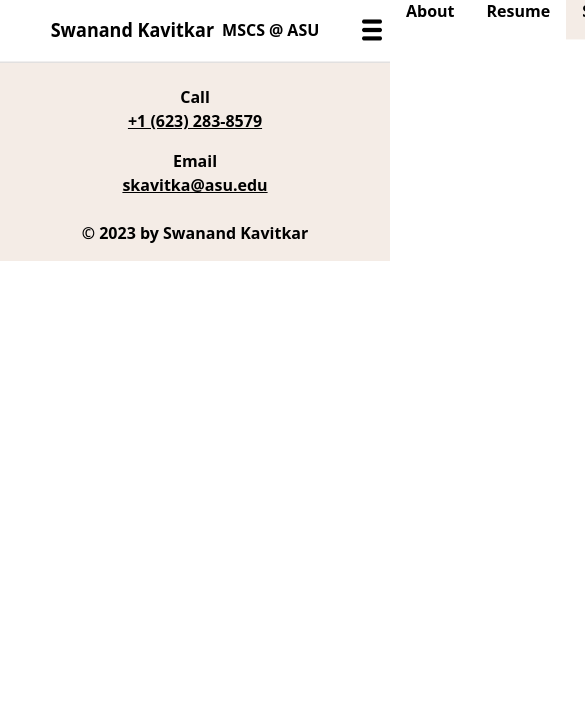
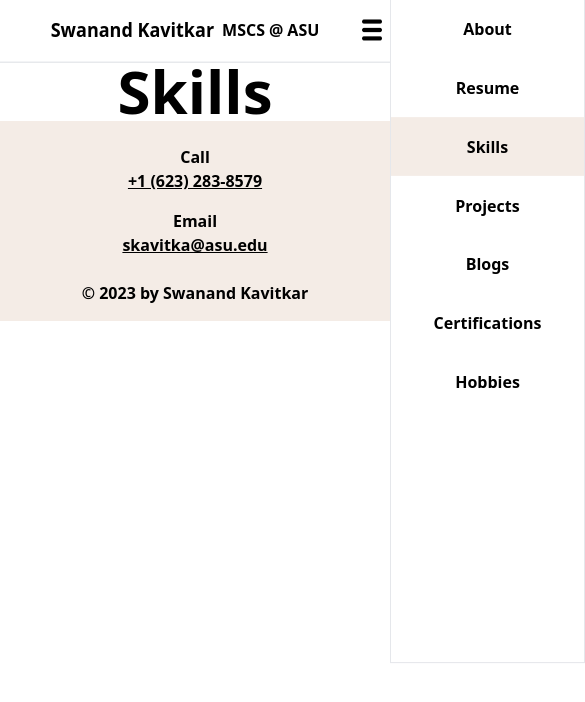
Before and after one commit to S-Threepio/S-Threepio.github.io, a React (Create React App) app: page /skills in a window 390 px wide. Shown: the top 702 px of the page, 585 px wide, since content can reach past the window. Built offline with nearby package versions, Linux system fonts and the light colour scheme.

Commit message:
fixed height

```diff
--- a/src/App.js
+++ b/src/App.js
@@ -3,7 +3,7 @@ import Header from "./Header.js";
 import Footer from "./Footer.js";
 import About from "./components/Landing/About.js";
 import Resume from "./components/Resume/Resume.js";
-import Skills from "./components/Skills.js";
+import Skills from "./components/Skills/Skills.js";
 import Projects from "./components/Projects.js";
 import Blogs from "./components/Blogs.js";
 import Certifications from "./components/Certifications.js";
@@ -18,7 +18,7 @@ const App = () => {
         <Routes>
           <Route path="/" element={<About />} />
           <Route path="/resume" element={<Resume />} />
-          {/* <Route path="/skills" element={<Skills />} /> */}
+          <Route path="/skills" element={<Skills />} />
         </Routes>
       </Router>
       <Footer />
--- a/src/Header.js
+++ b/src/Header.js
@@ -22,7 +22,7 @@ const Header = () => {
 
   return (
     <header className="font-semibold scale-y-105 border-b border-gray-300 md:border-gray-100">
-      <nav className="flex flex-row items-center p-4 px-2 bg-white md:flex-col md:items-center xl:flex-row">
+      <nav className="flex flex-row items-center p-4 px-2 bg-white h-max md:flex-col md:items-center xl:flex-row">
         <div className="flex items-center justify-center flex-1 md:justify-normal">
           <span className="hidden px-2 text-xs md:flex">&#x25A0;</span>
           <span className="text-lg font-bold">Swanand Kavitkar</span>
@@ -44,8 +44,8 @@ const Header = () => {
         </div>
         <div>
           <ul
-            className={`transition-transform duration-300 transform md:transform-none flex-col fixed top-0 left-0 w-screen h-screen z-50 items-stretch  bg-white text-center  md:static md:h-auto md:w-auto md:flex md:flex-row md:text-base
-            ${isMenuOpen ? "flex translate-x-0" : "translate-x-full"}`}
+            className={`w-1/2 h-[75vh] flex transition-transform duration-300 transform md:transform-none md:transition-none flex-col absolute top-0 right-0  bg-white text-center border border-gray-200  md:border-none md:static md:h-auto md:w-auto md:flex md:flex-row md:text-base
+            ${isMenuOpen ? "translate-x-0" : "translate-x-full"}`}
           >
             {navLinks.map((link, index) => (
               <Link
--- /dev/null
+++ b/src/components/Skills/Skills.js
@@ -0,0 +1,11 @@
+import React from "react";
+
+const Skills = () => {
+  return (
+    <div className="flex justify-center">
+      <div className="text-6xl font-bold">Skills</div>
+    </div>
+  );
+};
+
+export default Skills;
```
Also changed, not shown: src/components/Skills.js (deleted).
